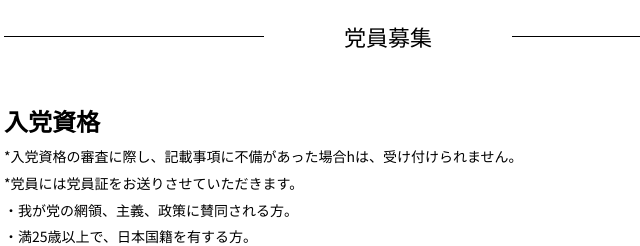
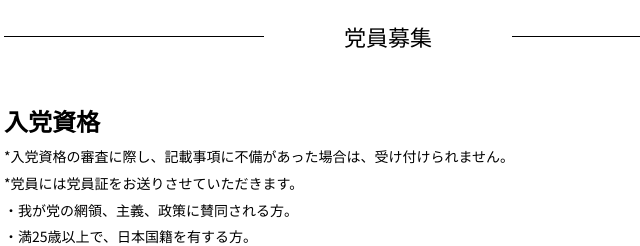
Before and after one commit to senshintou/web-site, a plain HTML site: page docs/index.html in a window 1280 px wide. Shown: the part 3263-3509 px from the top of the page, 252-892 px from the left. Drawn offline with nearby package versions, Linux system fonts and the light colour scheme.

Commit message:
delete unnecessary string

```diff
--- a/docs/index.html
+++ b/docs/index.html
@@ -147,7 +147,7 @@
 	</header>
 	<div class="innerS">
 		<p class="impact">入党資格</p>
-		<p>*入党資格の審査に際し、記載事項に不備があった場合hは、受け付けられません。</p>
+		<p>*入党資格の審査に際し、記載事項に不備があった場合は、受け付けられません。</p>
 		<p>*党員には党員証をお送りさせていただきます。</p>
 		<p>・我が党の網領、主義、政策に賛同される方。</p>
 		<p>・満25歳以上で、日本国籍を有する方。</p>
```
